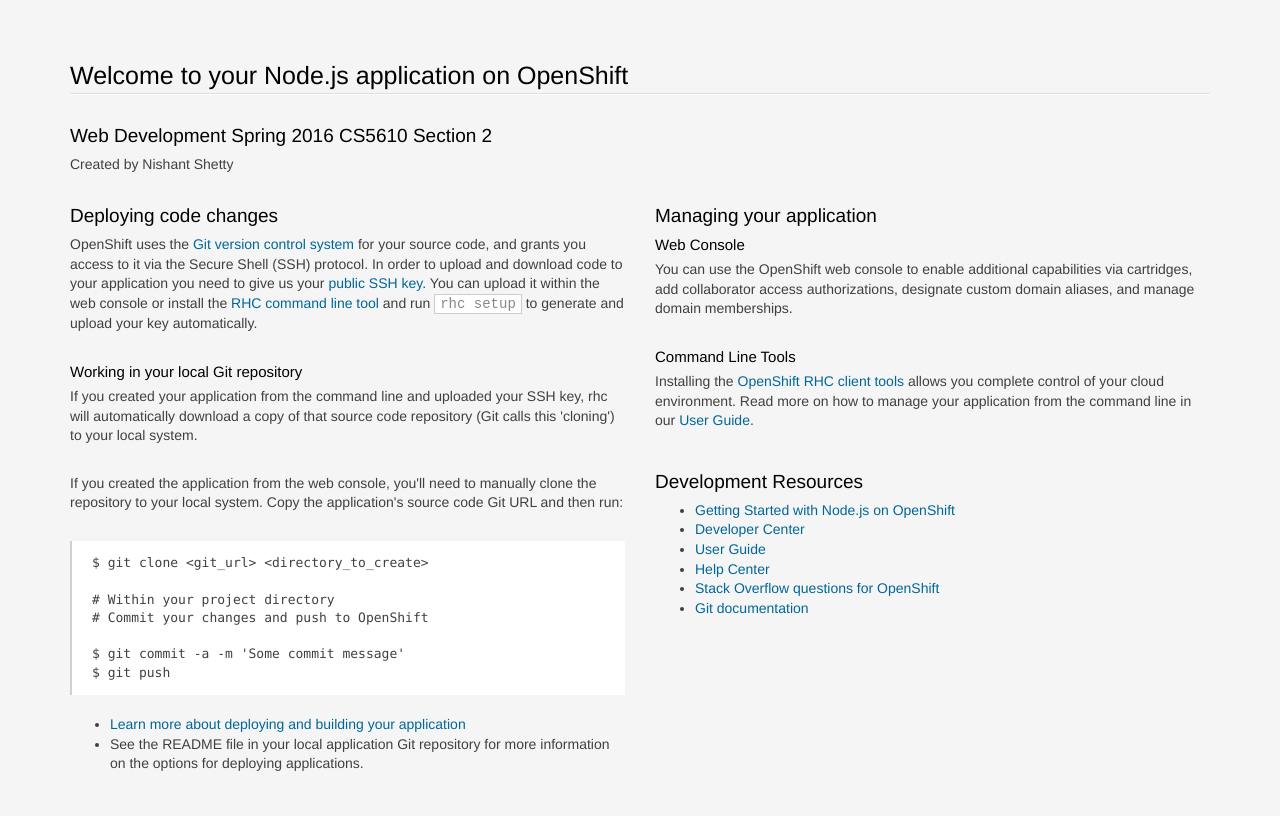
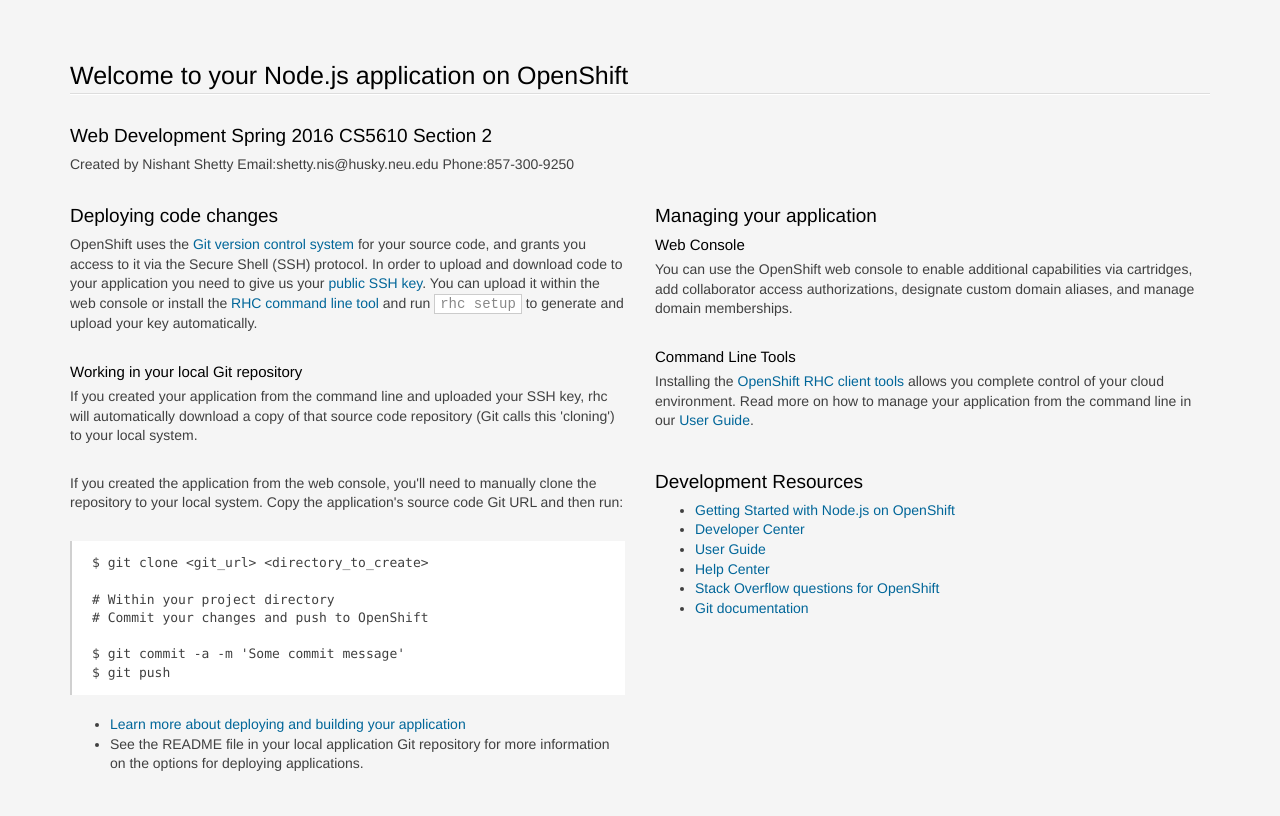
Before and after one commit to Nishantrs/WebDevSpring2016, a website: page public/index.html in a window 1280 px wide. Shown: the top 816 px of the page. Drawn offline with Linux system fonts and the light colour scheme.

Commit message:
Added personal details to index.html file

```diff
--- a/public/index.html
+++ b/public/index.html
@@ -210,6 +210,8 @@
             <h1>Welcome to your Node.js application on OpenShift</h1>
               <h2>Web Development Spring 2016 CS5610 Section 2</h2>
             <h2s>Created by Nishant Shetty</h2s>
+            <h2s>Email:shetty.nis@husky.neu.edu</h2s>
+            <h2s>Phone:857-300-9250</h2s>
           </hgroup>
 
 
```
